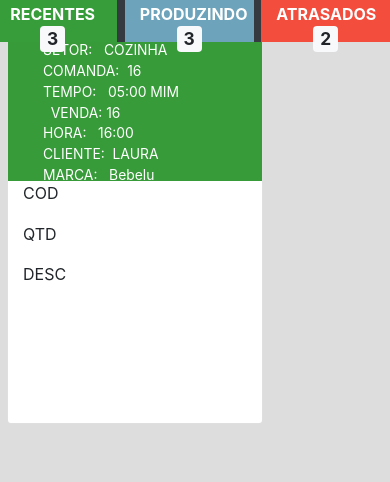
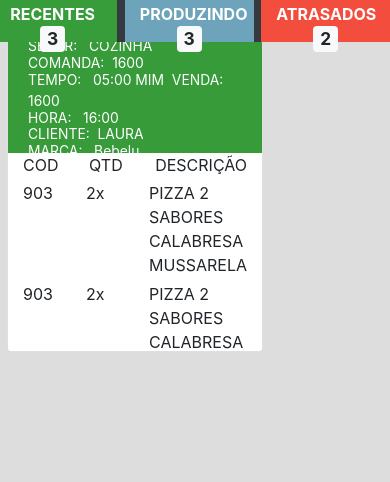
Before and after one commit to ivanProgramador/telas_comanda, a plain HTML site: page index.html in a window 390 px wide. Drawn offline with Linux system fonts and the light colour scheme.

Commit message:
lista produto concluida

```diff
--- a/css/controle.css
+++ b/css/controle.css
@@ -9,6 +9,12 @@ body, .container{
 }
 .row{
 	height: 50%;
+}
+
+
+#container-lista{
+
+	overflow-x: auto;
 }
 
 #container-lista div{
@@ -24,7 +30,7 @@ body, .container{
 
 	margin: 7px;
 	padding:0px;
-	max-height: 100%;
+	max-height: 80%;
 	margin-bottom: 4%;
 	margin-top: 1%;
 
@@ -32,30 +38,43 @@ body, .container{
 
 .m-cabecalho-1 p{
 
+
 	padding-right: -1%;
 	padding-bottom: 0px;
 	margin-bottom: 0px;
 	font-size: 10.4pt;
+	padding-top: 0%;
+	margin-top: -2%;
+
+
+}
+
+.m-cabecalho-1 div{
+
+	padding-top: 0%;
+	margin-top: 0%;
+
+
+}
+
+.m-cabecalho-1{
+
+	padding-left: 0%;
+	padding-top: 0%;
+	margin-top: 0%;
 
 
 }
 
 .m-cabecalho-1 a{
 	color: white;
-}
-
-table{
-	overflow-x: hidden;
-}
-
-.c-comanda{
-	margin-top: 0px;
-
-	display: grid;
-    grid-template-columns: 1fr 1fr 1fr;
+	margin-top: 0%;
 
 
 }
+
+
+
 
 
 /*-------------------------------*/
@@ -109,28 +128,65 @@ table{
 
 }
 
-/*tabela*/
 
-table {
 
-    width: 300px;
-    overflow-y: auto;
-    display: block;
-    max-width: 100%;
-    max-height: 200px;
+/*---------------------------*/
+
+
+#cabecalho-conteudo-pedido{
+
+	list-style-type: none;
+	display:grid;
+	grid-template-columns: 1fr 1fr 1fr;
+	padding-left: 0px;
+	padding-bottom:0px;
 }
 
-tbody {
-    overflow-y: scroll;
-    overflow-x: hidden;
-    height: 140px;
-}
-td, th {
 
-    min-width: 100px;
-    height: 39px;
+#cabecalho-item-pedido{
+
+	list-style-type: none;
+	display:grid;
+	grid-template-columns: 1fr 1fr 1fr;
+	padding-left: 0px;
+	margin-top: -5%;
+
 
 }
+
+/*--------------------------------*/
+
+
+
+
+
+
+
+
+
+
+
+
+
+
+
+
+
+
+
+
+
+
+
+
+
+
+
+
+
+
+
+
 
 body{
 
--- a/index.html
+++ b/index.html
@@ -52,7 +52,7 @@
 
 			<!-------------------------------------------------------------------------------------------->
 
-
+             <!--cada card desses e uma comanda -->
 			    <div id="card" class="card col-sm-3 mb-2 " style="width: 16rem;">
 
 					  <div id="cabecalho-recente" class="card-body">
@@ -67,8 +67,8 @@
 					    		<div class="col-12 m-cabecalho-1">
 
 					    		 <p >SETOR:  &nbsp;<a href="#"> COZINHA</a></p>
-								 <p >COMANDA:&nbsp; <a href="#">16</a></p>
-								 <p >TEMPO:  &nbsp; <a href=""> 05:00 MIM</a> &nbsp;&nbsp;VENDA: <a href="#">16</a></p>
+								 <p >COMANDA:&nbsp; <a href="#">1600</a></p>
+								 <p >TEMPO:  &nbsp; <a href=""> 05:00 MIM</a> &nbsp;VENDA: <a href="#">1600</a></p>
 								 <p >HORA:   &nbsp; <a href="#">16:00</a></p>
 								 <p >CLIENTE:&nbsp; <a href="#">LAURA</a></p>
 								 <p >MARCA:  &nbsp; <a href="#">Bebelu</a></p>
@@ -81,23 +81,36 @@
 
 					 <!-- fim conntainer cabeçalho-->
 					  </div>
-                      <!---incio do conteudo do pedido-->
+                      <!---esse e o cabeçalho-->
 
 					  <nav  id="container-lista" class="container mb-0">
 
-					  	<div class="row mb-0">
-					  		<div class="col-md-4">
-					  			COD
-					  		</div>
+					  	<ul id="cabecalho-conteudo-pedido">
+					  		<li>COD</li>
+					  		<li>QTD</li>
+					  		<li>DESCRIÇÃO</li>
+					  	</ul>
 
-					  		<div class="col-md-4 mb-0">
-					  			QTD
-					  		</div>
-					  		<div class="col-md-4 mb-0">
-					  			DESC
-				  			</div>
+                    <!--Para cada item pedido um componente desses e adicionado a lista-->
+					  	<ul id="cabecalho-item-pedido">
+					  		<li>903</li>
+					  		<li>2x</li>
+					  		<li>PIZZA 2 SABORES CALABRESA MUSSARELA</li>
+					  	</ul>
 
-					  	</div>
+					  	<ul id="cabecalho-item-pedido">
+					  		<li>903</li>
+					  		<li>2x</li>
+					  		<li>PIZZA 2 SABORES CALABRESA MUSSARELA</li>
+					  	</ul>
+
+					  	<ul id="cabecalho-item-pedido">
+					  		<li>903</li>
+					  		<li>2x</li>
+					  		<li>PIZZA 2 SABORES CALABRESA MUSSARELA</li>
+					  	</ul>
+
+
 
 
 
```
